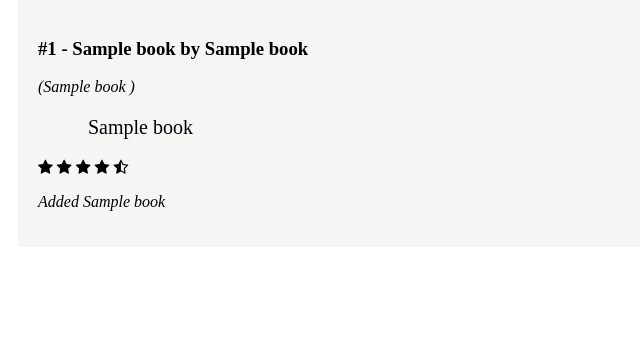
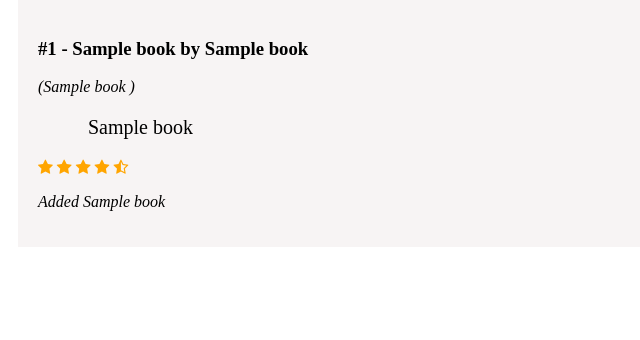
Before and after one commit to KevinHuria/udacity-database, a Flask app: page / in a window 1280 px wide. Shown: the part 154-494 px from the top of the page, without its empty margins (0-640 px from the left). Run offline with Flask 2, Linux system fonts and the light colour scheme; a database or web service that is not in the repository returns one stand-in record (values such as "Sample title"); some libraries are stand-ins or nearby versions.

Commit message:
Added color to rating icons

```diff
--- a/FirstFlaskApp/static/CSS/style.css
+++ b/FirstFlaskApp/static/CSS/style.css
@@ -15,3 +15,6 @@ nav a {
     margin-left: 50px;
     font-size: 20px;
 }
+.fa{
+    color:orange;
+}
```
